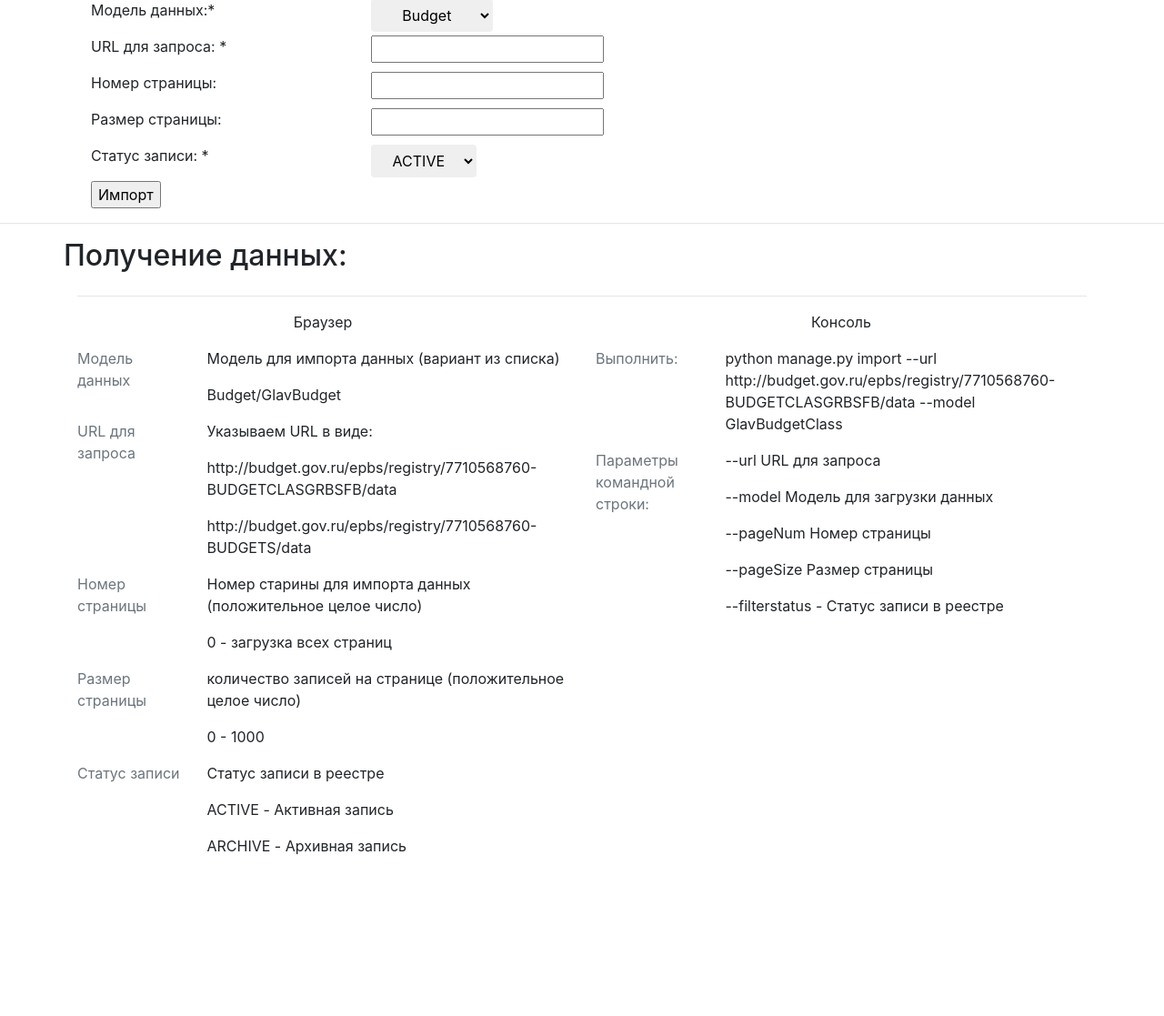
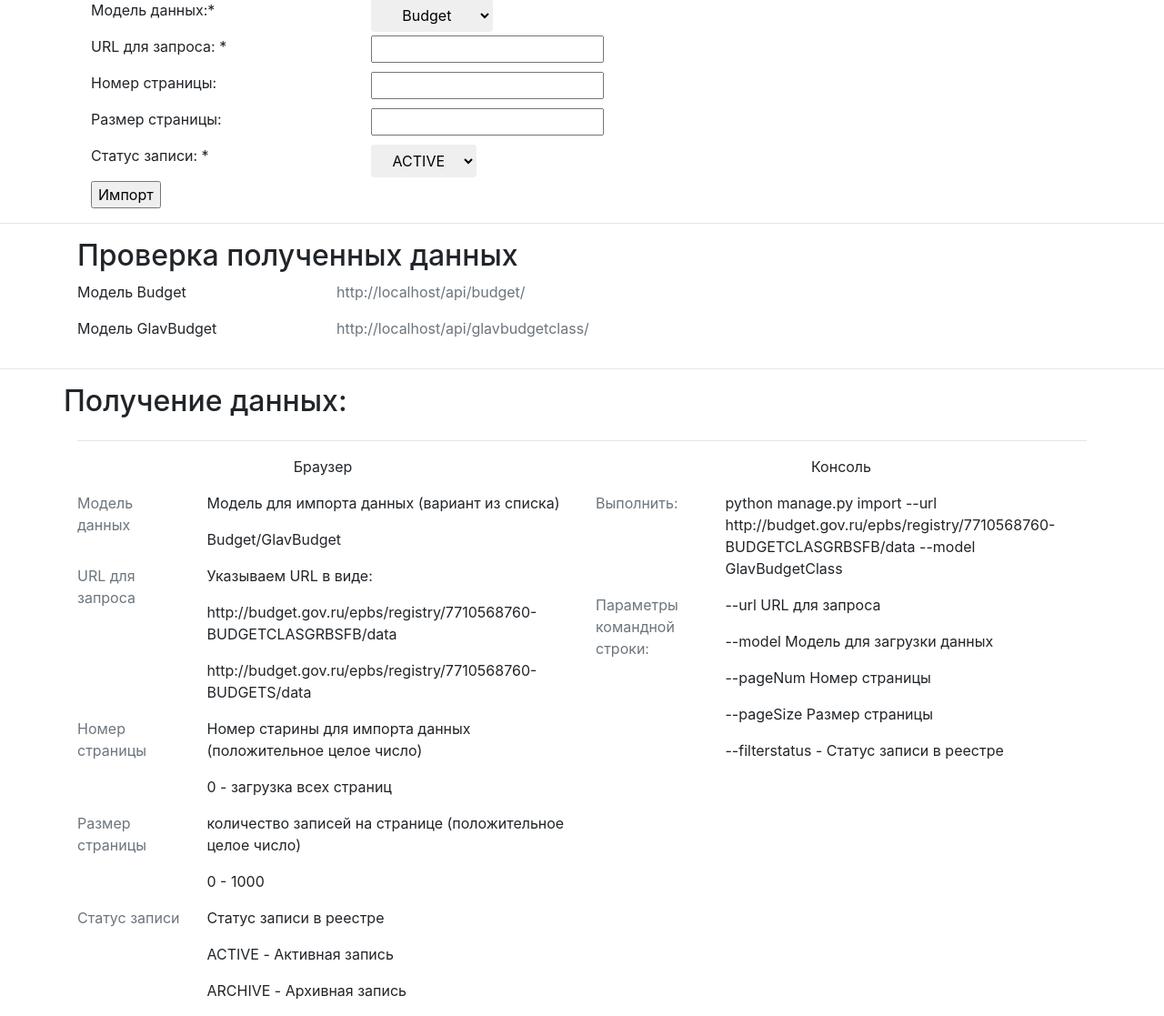
Before and after one commit to DevelCurrency/BudgetBackend, a Django app: page / in a window 1280 px wide. Shown: the part 63-1180 px from the top of the page at 91% size. Before the commit the page ends 1003 px from the top, so only its background shows below. Run offline with Django 3.2, Linux system fonts and the light colour scheme; some libraries are stand-ins or nearby versions.

Commit message:
BudgetBusGov

```diff
--- a/Apps/Budget/views.py
+++ b/Apps/Budget/views.py
@@ -34,7 +34,7 @@ def ImportRun(request):
         model = apps.get_model('Budget', import_model)
         filtered_options = {k: v for k, v in options.items() if v}
         # print(filtered_options)
-        import_conf = DelayImportData(import_url, model, **filtered_options)
-        import_conf.DelayImportData.delay()
+        import_conf = ImportData(import_url, model, **filtered_options)
+        import_conf.import_data()
 
     return render(request, 'content_main.html', {})
--- a/templates/content_main.html
+++ b/templates/content_main.html
@@ -88,6 +88,38 @@
             </div>
         </div>
     </div>
+
+    <HR>
+    <div class="container">
+        <div class="advantage__inner">
+            <div class="box padding-50">
+                <p class="box__subtitle"></p>
+            </div>
+            <div class="box">
+                <h2 id="wallets" class="box__title">{% trans "Проверка полученных данных" %}</h2>
+            </div>
+            <div class="box padding-50">
+                <div class="row">
+                    <div class="col-md-3">
+                        <p>Модель Budget</p>
+                    </div>
+                    <div class="col-md-9">
+                        <a href="{{ request.build_absolute_uri }}api/budget/" class="text-muted">{{ request.build_absolute_uri }}api/budget/</a>
+                    </div>
+
+                </div>
+                <div class="row">
+                    <div class="col-md-3">
+                        <p>Модель GlavBudget</p>
+                    </div>
+                    <div class="col-md-9">
+                        <a href="{{ request.build_absolute_uri }}api/glavbudgetclass/" class="text-muted">{{ request.build_absolute_uri }}api/glavbudgetclass/</a>
+                    </div>
+
+                </div>
+            </div>
+        </div>
+    </div>
     <HR>
     <div class="container ">
         <div class="row text-center">
```
